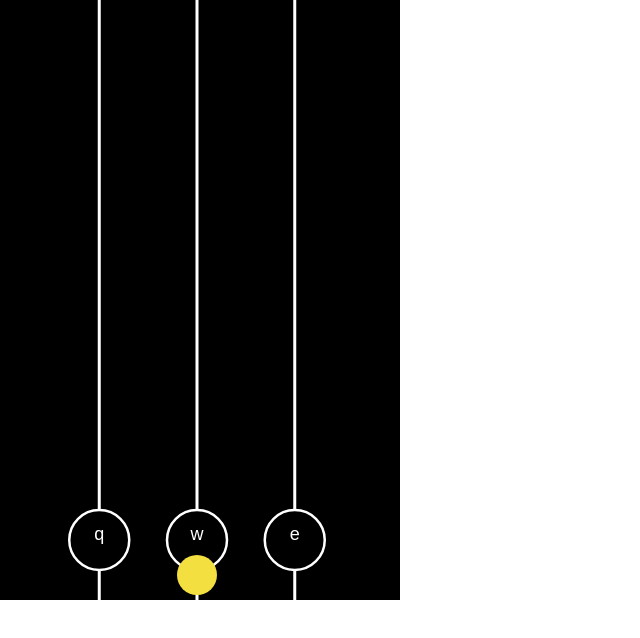
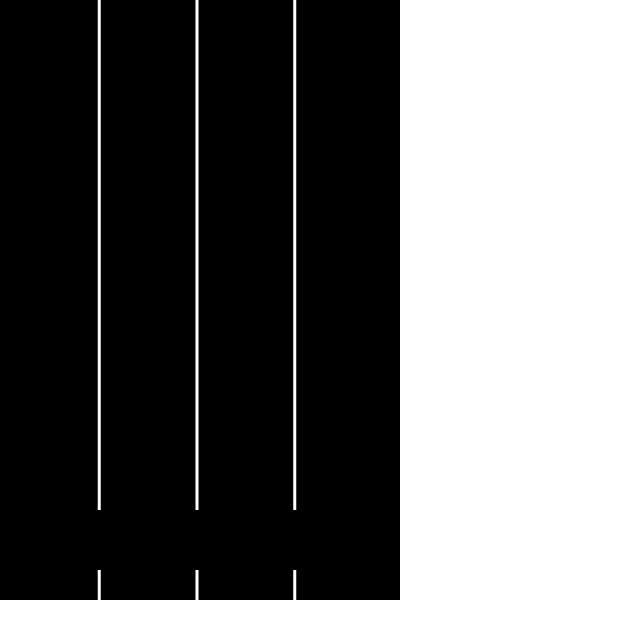
Before and after one commit to CFP-DEV/MusicGame, a plain HTML site: page index.html in a window 1280 px wide. Shown: the whole page, without its empty margins (0-640 px from the left). Drawn offline with Linux system fonts and the light colour scheme; files whose address does not match are found by name.

Commit message:
Created basic static ui canvas to optimize drawing process

```diff
--- a/css/main.css
+++ b/css/main.css
@@ -1,3 +1,17 @@
 html, body {
     margin: 0;
 }
+
+.game {
+    height: 600px;
+    width: 400px;
+    position: relative;
+}
+
+.game__content, .game__interface {
+    position: absolute;
+}
+
+.game__content {
+    z-index: 5;
+}
--- a/index.html
+++ b/index.html
@@ -14,9 +14,10 @@
 </head>
 <body>
 
-    <canvas id="game" width="400" height"800">
-
-    </canvas>
+    <div class="game">
+        <canvas class="game__content" id="game" width="400" height"800"></canvas>
+        <canvas class="game__interface" id="gameUI" width="400" height"800"></canvas>
+    </div>
 
 </body>
 </html>
--- a/js/game.js
+++ b/js/game.js
@@ -1,22 +1,22 @@
-// TODO: Tiles logic
-// TODO: FPS Counter
-// TODO: Option to manipulate speed of the game / tile
-// Score / Combo UI
-// Multiple canvas Layers to optimize drawing process
-
 class Game {
     constructor () {
+        // Game's Info
+        this.game = {
+            width: 400,
+            height: 600,
+            lineWidth: 3,
+            linesNumber: 3,
+        }
+
+        // Player's Info
         this.player = {
             score: 0,
             combo: 0,
         }
 
-        this.setup = {
-            lineWidth: 3,
-            linesNumber: 3,
-        }
-
-        this.tiles = [
+        // Song's Info
+        this.song = {
+            tiles: [
                 {
                     line: 1,
                     timer: 1500,
@@ -34,9 +34,11 @@ class Game {
                     timer: 9000,
                     active: true,
                     position: -20,
+                },
+            ],
         }
-        ];
 
+        // Keys
         this.activeKeys = [
             {
                 key: 'q',
@@ -52,8 +54,6 @@ class Game {
             },
         ];
 
-        this.activeTiles = [];
-
         // FPS Counter
         this.frames = 0;
         this.ticks = 0;
@@ -63,164 +63,42 @@ class Game {
         this.startTime;
 
         // Binds
-        this.drawFrame = this.drawFrame.bind(this);
-        this.drawUI = this.drawUI.bind(this);
+        //this.drawFrame = this.drawFrame.bind(this);
+        //this.drawUI = this.drawUI.bind(this);
     }
 
     init () {
-        // Load Canvas
-        this.canvas = document.getElementById('game');
-        this.ctx = this.canvas.getContext('2d');
-        this.canvas.height = 600;
-
-        // Set Keys
-        this.setKeys();
-
-        // Start Timer
-        this.startTime = Date.now();
-
-        // Draw Frame
-        this.drawFrame();
+        // Draw Static UI
+        this.drawStaticUI();
     }
 
-    drawUI () {
+    drawStaticUI () {
+        // Init Canvas
+        this.staticUIcanvas = document.getElementById('gameUI');
+        this.staticUI = this.staticUIcanvas.getContext('2d');
+
+        // Canvas height & width
+        this.staticUIcanvas.height = this.game.height;
+        this.staticUIcanvas.width = this.game.width;
+
+        // Calculate gap between lines
+        this.linesGap = (this.staticUIcanvas.width - this.game.linesNumber * this.game.lineWidth) / (this.game.linesNumber + 1);
+
         // Draw Background
-        this.ctx.fillStyle = "#000000";
-        this.ctx.fillRect(0, 0, this.canvas.width, this.canvas.height);
+        this.staticUI.fillStyle = "#000000";
+        this.staticUI.fillRect(0, 0, this.staticUIcanvas.width, this.staticUIcanvas.height);
 
-        // Draw Lines & Keys
-        this.linesGap = (this.canvas.width - this.setup.linesNumber * this.setup.lineWidth) / (this.setup.linesNumber + 1);
-        for (let i = 1; i <= this.setup.linesNumber; i++) {
+        // Draw Lines
+        for (let i = 1; i <= this.game.linesNumber; i++) {
             // Line
-            this.ctx.fillStyle = "#FFFFFF";
-            this.ctx.fillRect(i * this.linesGap, 0, this.setup.lineWidth, this.canvas.height - 90);
-            this.ctx.fillRect(i * this.linesGap, this.canvas.height - 30, this.setup.lineWidth, this.canvas.height);
-
-            // Text in the Circle
-            this.ctx.font = "18px Arial";
-            this.ctx.textAlign = "center";
-            this.ctx.fillText(this.activeKeys[i - 1].key, i * this.linesGap + this.setup.lineWidth / 2, this.canvas.height - 60);
-
-            // Circle
-            this.ctx.beginPath();
-            this.ctx.arc(i * this.linesGap + this.setup.lineWidth / 2, this.canvas.height - 60, 30, 2 * Math.PI, false);
-
-            if (this.activeKeys[i - 1].active) {
-                this.ctx.fillStyle = "#FFFFFF";
-            } else {
-                this.ctx.fillStyle = "rgba(0, 0, 0, 0)";
+            this.staticUI.fillStyle = "#FFFFFF";
+            this.staticUI.fillRect(i * this.linesGap, 0, this.game.lineWidth, this.staticUIcanvas.height - 90);
+            this.staticUI.fillRect(i * this.linesGap, this.staticUIcanvas.height - 30, this.game.lineWidth, this.staticUIcanvas.height);
         }
 
-            this.ctx.fill();
-            this.ctx.lineWidth = 2.5;
-            this.ctx.strokeStyle = "#FFFFFF";
-            this.ctx.stroke();
+        // Draw Player's Info
 
-        }
-    }
-
-    drawFrame () {
-        requestAnimationFrame(this.drawFrame);
-
-        // Draw UI
-        this.drawUI();
-
-        // Frames Counter
-        let now = Date.now();
-        if (now - this.lastFrames >= 1000) {
-            this.lastFrames = now;
-            this.frames = this.ticks;
-            this.ticks = 0;
-        }
-        this.ticks++;
-
-        // Elapsed time
-        let elapsedTime = Date.now() - this.startTime;
-
-        this.tiles.forEach(tile => {
-            if (elapsedTime >= tile.timer && tile.active) {
-                this.ctx.beginPath();
-                this.ctx.arc(tile.line * this.linesGap + this.setup.lineWidth / 2, tile.position, 20, 2 * Math.PI, false);
-
-                switch (tile.line) {
-                    case 1:
-                        this.ctx.fillStyle = "#00ACED";
-                        break;
-                    case 2:
-                        this.ctx.fillStyle = "#f4df41";
-                        break;
-                    default:
-                        this.ctx.fillStyle = "#f44242";
-                }
-
-                this.ctx.fill();
-
-                // Increase position
-                tile.position += 5;
-
-                // Check if it's not out of board
-                if (tile.position >= this.canvas.height) {
-                    tile.active = false;
-
-                    console.log('You\'ve missed a tile.');
-                };
-            }
-        });
-    }
-
-    activeKey (line) {
-        let tileHit = false;
-
-        this.tiles.forEach(tile => {
-            if (tile.position >= this.canvas.height - 90 && tile.position <= this.canvas.height - 30 && tile.line === line) {
-                console.log('Success! Youve hit a tile.');
-                tile.active = false;
-                tileHit = true;
-            };
-        });
-
-        if (!tileHit) {
-            console.log('Youve missed. Score is should reset now');
-        }
-    }
-
-    setKeys () {
-        // Click
-        document.addEventListener('keydown', (e) => {
-            switch (e.key) {
-                case 'q':
-                    this.activeKey(1);
-                    this.activeKeys[0].active = true;
-                    break;
-                case 'w':
-                    this.activeKey(2);
-                    this.activeKeys[1].active = true;
-                    break;
-                case 'e':
-                    this.activeKey(3);
-                    this.activeKeys[2].active = true;
-                    break;
-                default:
-                    console.log('Other key was clicked');
-            }
-        });
-
-        // Release
-        document.addEventListener('keyup', (e) => {
-            switch (e.key) {
-                case 'q':
-                    this.activeKeys[0].active = false;
-                    break;
-                case 'w':
-                    this.activeKeys[1].active = false;
-                    break;
-                case 'e':
-                    this.activeKeys[2].active = false;
-                    break;
-                default:
-                    console.log('Other key was released');
-            }
-        });
+        // Draw Song's Info
     }
 }
 
```
Also changed, not shown: js/game2.js (added, +233 -0 lines). Lines whose indentation alone changed are shown as unchanged.
